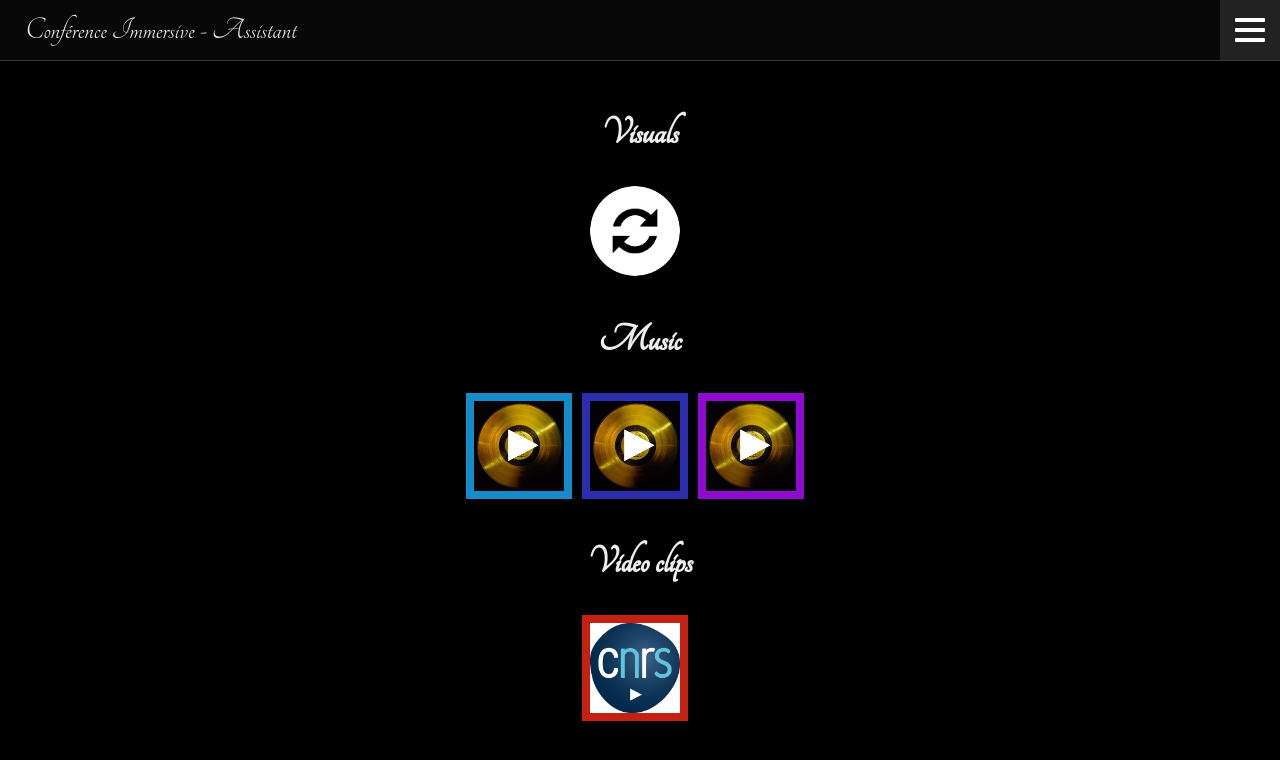
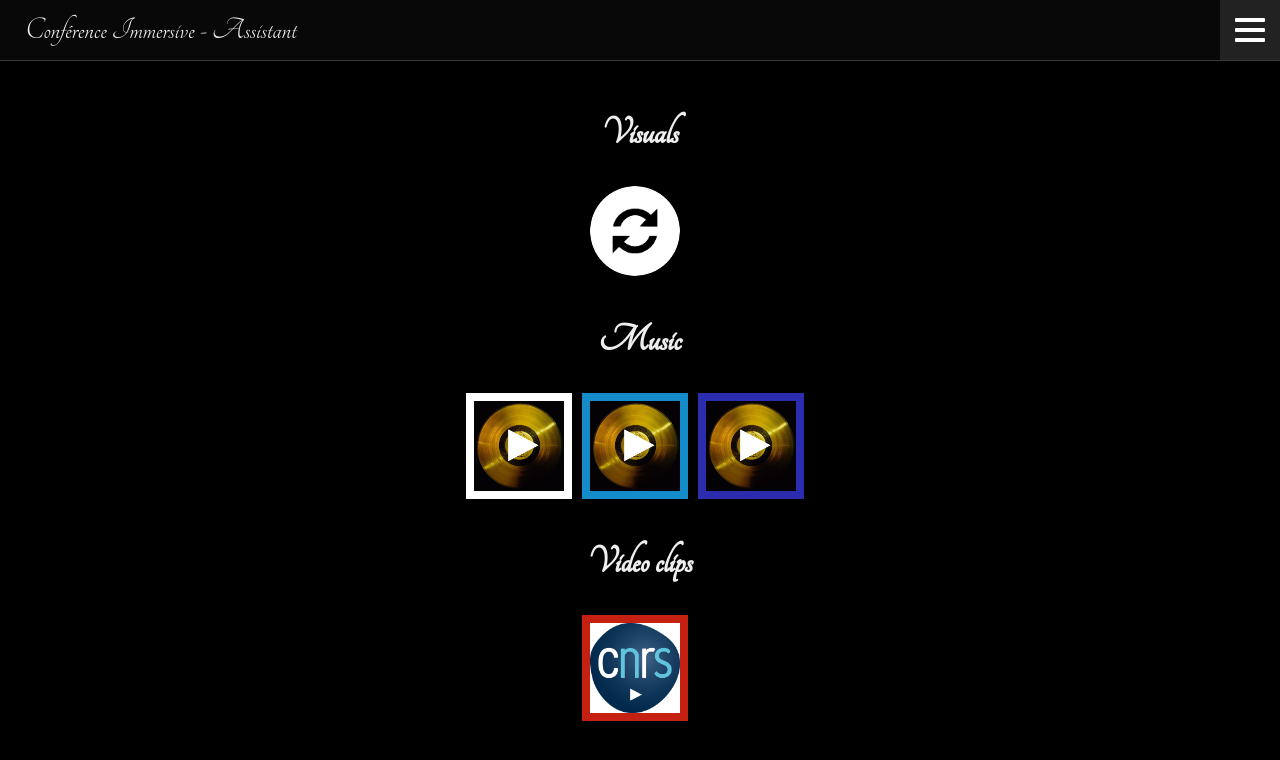
Before and after one commit to andrixdev/confim-control, a website: page web-assistant-controls/index.html in a window 1280 px wide. Shown: the top 760 px of the page. Drawn offline with Linux system fonts and the light colour scheme.

Commit message:
New play-only tiles for FMOD param trigger in Unity

```diff
--- a/index.js
+++ b/index.js
@@ -16,7 +16,7 @@ app.use('/speaker', express.static('web-speaker-controls'))
 app.use('/assistant', express.static('web-assistant-controls'))
 
 app.listen(port, () => {
-  console.log(`Confim Control speaker app listening on port ${port} for browser input`)
+  console.log(`Confim Control app listening on port ${port} for browser input`)
 })
 
 app.post('/eh', (req, res) => {
--- a/web-assistant-controls/index.html
+++ b/web-assistant-controls/index.html
@@ -49,7 +49,12 @@
 			<div id="audio">
 				<h2 class="center manuscript">Music</h2>
 				<div class="flexrow flexcenter flexwrap">
-					<img class="tile audio audio-play" data-confim-id="100" id="audio-play-1" data-visibility="visible" src="./img/music-play.jpg" alt="Audio Play 1"/>
+					<img class="tile audio audio-play" data-confim-id="100" id="audio-play-0" data-visibility="visible" src="./img/music-play.jpg" alt="Audio Play 0"/>
+					<img class="tile audio audio-play" data-confim-id="101" id="audio-play-1" data-visibility="visible" src="./img/music-play.jpg" alt="Audio Play 1"/>
+					<img class="tile audio audio-play" data-confim-id="102" id="audio-play-2" data-visibility="visible" src="./img/music-play.jpg" alt="Audio Play 2"/>
+
+					<!--
+
 					<img class="tile audio audio-pause" data-confim-id="101" id="audio-pause-1" data-visibility="hidden" src="./img/music-pause.jpg" alt="Audio Pause 1"/>
 
 					<img class="tile audio audio-play" data-confim-id="103" id="audio-play-2" data-visibility="visible"  src="./img/music-play.jpg" alt="Audio Play 2"/>
@@ -57,6 +62,8 @@
 
 					<img class="tile audio audio-play" data-confim-id="106" id="audio-play-3" data-visibility="visible"  src="./img/music-play.jpg" alt="Audio Play 3"/>
 					<img class="tile audio audio-pause" data-confim-id="107" id="audio-pause-3" data-visibility="hidden" src="./img/music-pause.jpg" alt="Audio Pause 3"/>
+
+					-->
 				</div>
 			</div>
 
--- a/web-assistant-controls/js/assistant-browser-main.js
+++ b/web-assistant-controls/js/assistant-browser-main.js
@@ -65,6 +65,7 @@ document.getElementById('burger').addEventListener('click', () => {
 })
 
 // Music play and pause toggles
+/*
 let playNode1 = document.getElementById('audio-play-1')
 let pauseNode1 = document.getElementById('audio-pause-1')
 let playNode2 = document.getElementById('audio-play-2')
@@ -91,3 +92,4 @@ mediaNodes.forEach((couple) => {
 		play.setAttribute('data-visibility', 'visible')
 	})
 })
+*/
```
